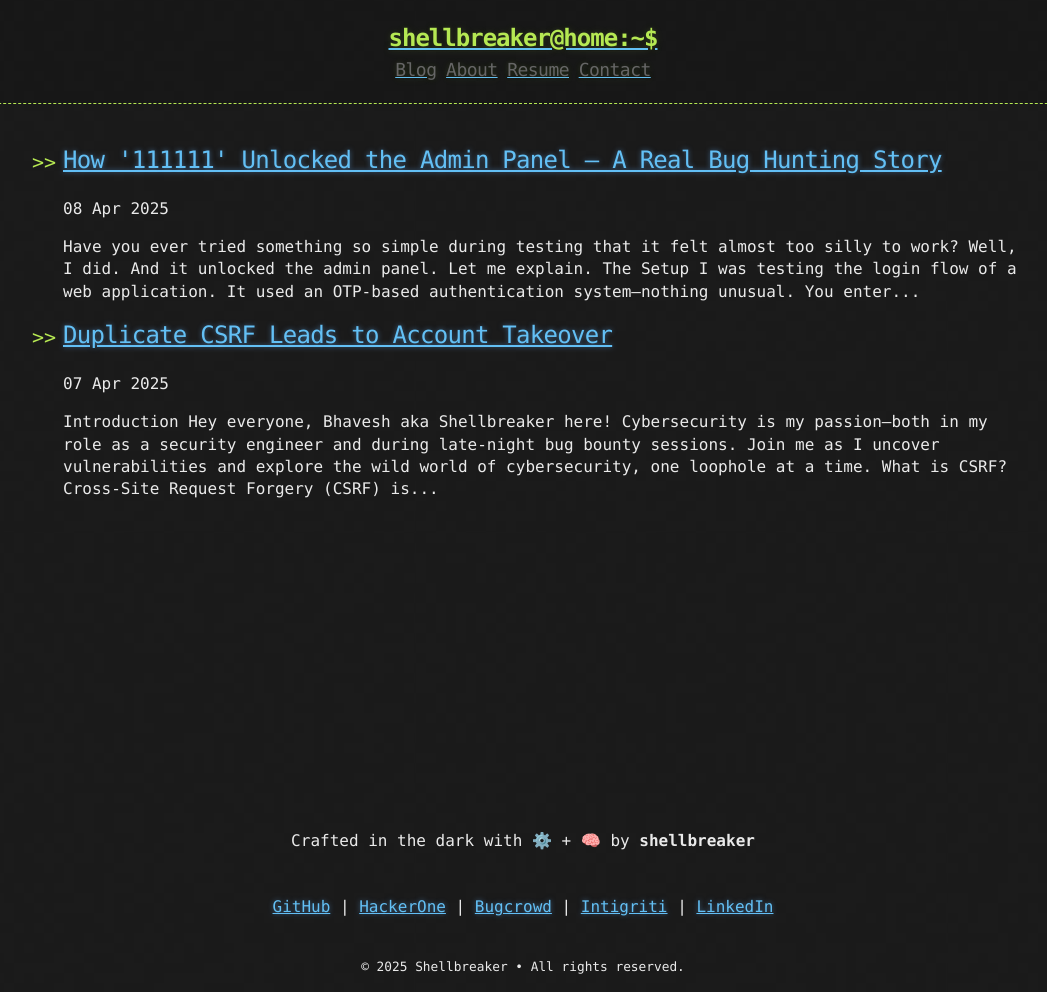
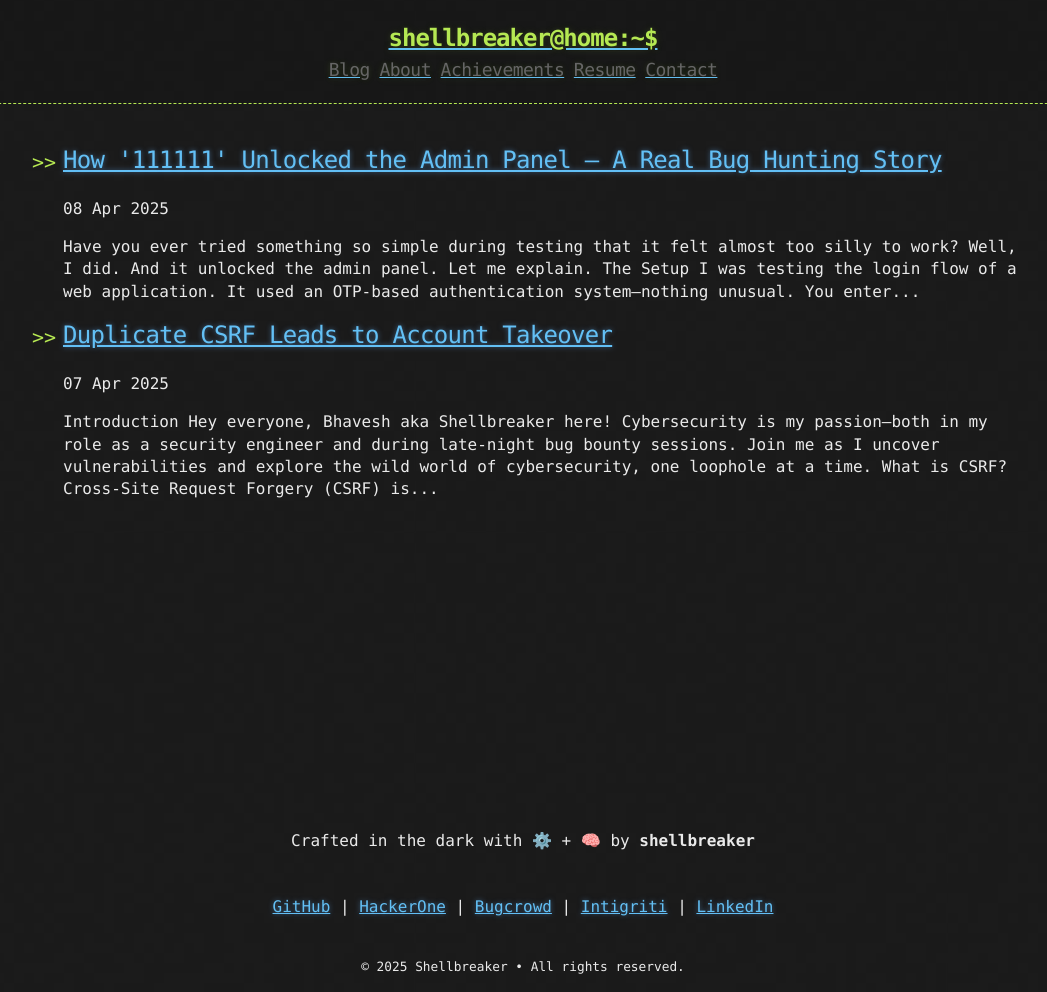
Before and after one commit to bhaveshraj336/bhaveshraj336.github.io, a Jekyll site: the page built from index.html, in a window 1280 px wide. Shown: the whole page, without its empty margins (117-1164 px from the left). Built offline with Jekyll 4.4.1, drawn with Linux system fonts in a browser that asks for light colours; the list of posts is cut into pages by our own code.

Commit message:
Update links.html

```diff
--- a/_includes/links.html
+++ b/_includes/links.html
@@ -1,4 +1,5 @@
 <a href="{{ "/" | prepend: site.baseurl | replace: '//', '/' }}"><h2 class="header-link">Blog</h2></a>
 <a href="{{ "/about" | prepend: site.baseurl | replace: '//', '/' }}"><h2 class="header-link">About</h2></a>
+<a href="{{ "/achievements" | prepend: site.baseurl | replace: '//', '/' }}"><h2 class="header-link">Achievements</h2></a>
 <a href="{{ "/assets/Bhavesh_Rajpurohit__9860159336.pdf" | prepend: site.baseurl | replace: '//', '/' }}" download><h2 class="header-link">Resume</h2></a>
 <a href="{{ "/contact" | prepend: site.baseurl | replace: '//', '/' }}"><h2 class="header-link">Contact</h2></a>
```
